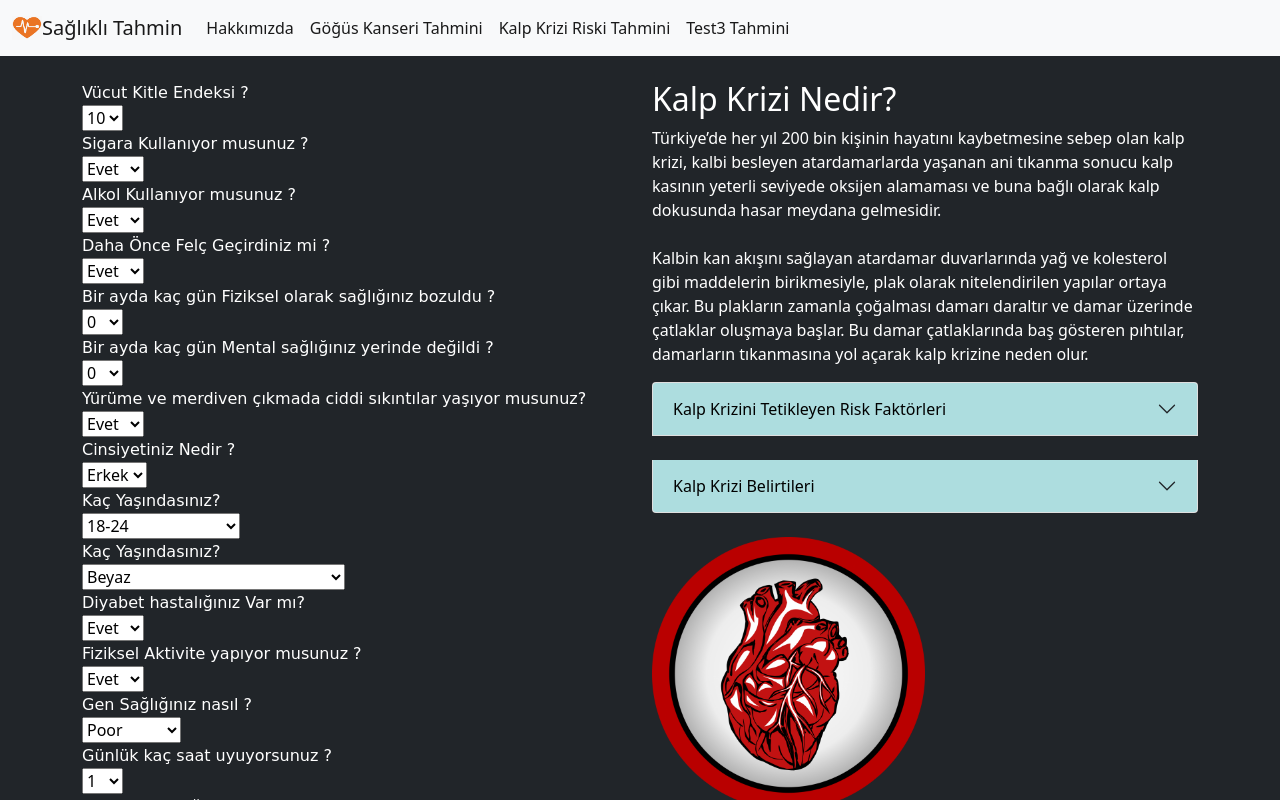
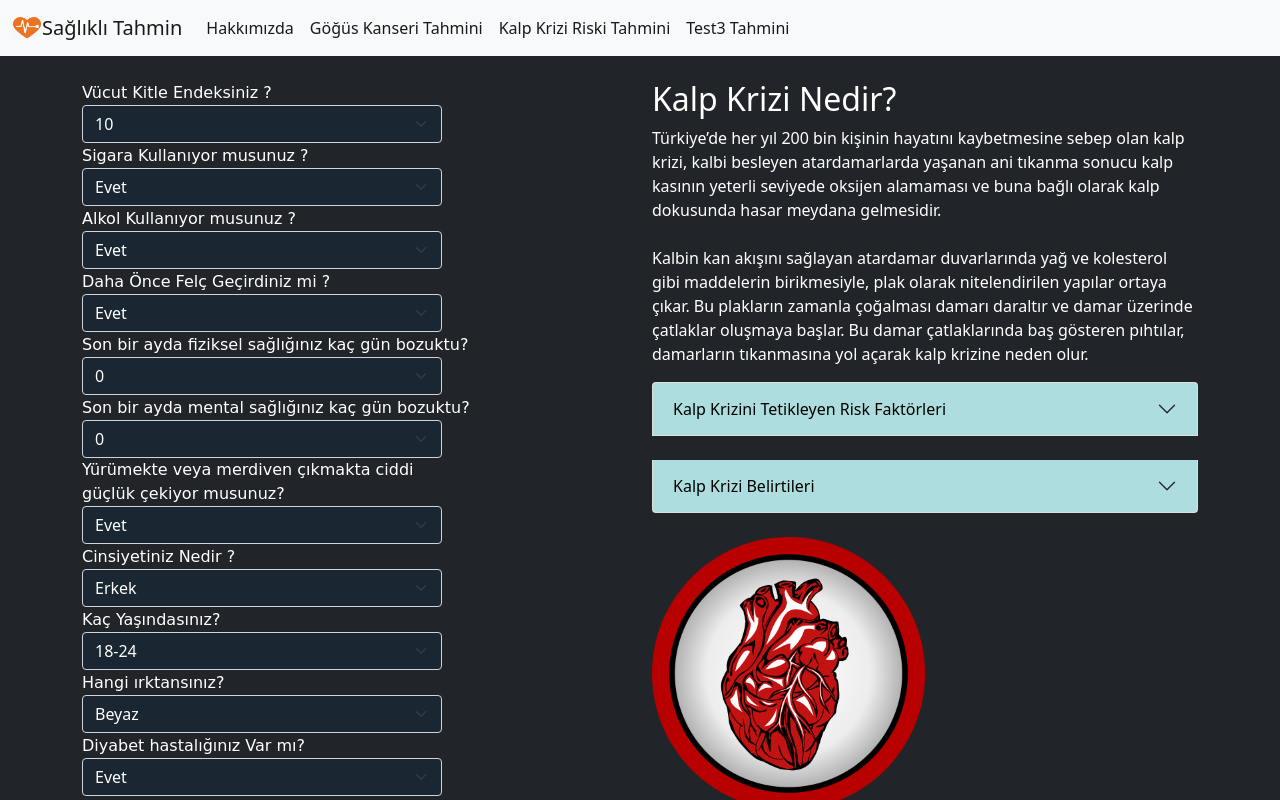
Before and after one commit to berktunc008/health, a Flask app: template templates/heartattack.html in a window 1280 px wide. Shown: the top 800 px of the page. Run offline with Flask 2, Linux system fonts and the light colour scheme; the template is opened without the code that fills it: most values are stand-ins (such as "Sample title", 1, 10 or a date in 2020).

Commit message:
kalp krizi sayfasi düzenlendi

```diff
--- a/templates/heartattack.html
+++ b/templates/heartattack.html
@@ -65,8 +65,8 @@
 <form style="position: absolute;"  method="POST" action="/heart">
     <br>
     <div class="form-group">
-      <label style="font-family:cursive;" for="BMI">Vücut Kitle Endeksi ?</label> <br>
-    <select id="BMI" name="BMI">
+      <label style="font-family:cursive;" for="BMI">Vücut Kitle Endeksiniz ?</label> <br>
+    <select style="background-color: rgba(24, 40, 53, 0.795); color: white; width: 360px;" class="form-select" id="BMI" name="BMI">
       <option value="10">10</option>
       <option value="20">20</option>
     </select>
@@ -75,7 +75,7 @@
 
     <div class="form-group">
     <label style="font-family:cursive;" for="Smoking">Sigara Kullanıyor musunuz ?</label> <br>
-  <select id="Smoking" name="Smoking">
+  <select style="background-color: rgba(24, 40, 53, 0.795); color: white; width: 360px;" class="form-select" id="Smoking" name="Smoking">
     <option value="Evet">Evet</option>
     <option value="Hayır">Hayır</option>
   </select>
@@ -84,7 +84,7 @@
 
 <div class="form-group">
   <label style="font-family:cursive;" for="AlcoholDrinking">Alkol  Kullanıyor musunuz ?</label> <br>
-<select id="Alcohol" name="AlcoholDrinking">
+<select style="background-color: rgba(24, 40, 53, 0.795); color: white; width: 360px;" class="form-select" id="Alcohol" name="AlcoholDrinking">
   <option value="Evet">Evet</option>
   <option value="Hayır">Hayır</option>
 </select>
@@ -93,15 +93,15 @@
 
 <div class="form-group">
   <label style="font-family:cursive;" for="Stroke">Daha Önce Felç Geçirdiniz mi ?</label> <br>
-<select id="Stroke" name="Stroke">
+<select style="background-color: rgba(24, 40, 53, 0.795); color: white; width: 360px;" class="form-select" id="Stroke" name="Stroke">
   <option value="Evet">Evet</option>
   <option value="Hayır">Hayır</option>
 </select>
 <span class="focus"></span>
 </div>
 <div class="form-group">
-  <label style="font-family:cursive;" for="PhysicalHealth">Bir ayda kaç gün Fiziksel olarak sağlığınız bozuldu ?</label> <br>
-<select id="PhysicalHealth" name="PhysicalHealth">
+  <label style="font-family:cursive;" for="PhysicalHealth">Son bir ayda fiziksel sağlığınız kaç gün bozuktu?</label> <br>
+<select style="background-color: rgba(24, 40, 53, 0.795); color: white; width: 360px;" class="form-select" id="PhysicalHealth" name="PhysicalHealth">
   <option value="0">0</option>
   <option value="1">1</option>
   <option value="2">2</option>
@@ -139,8 +139,8 @@
 </div>
 
 <div class="form-group">
-  <label style="font-family:cursive;" for="MentalHealth">Bir ayda kaç gün Mental sağlığınız yerinde değildi ?</label> <br>
-<select id="MentalHealth" name="MentalHealth">
+  <label style="font-family:cursive;" for="MentalHealth">Son bir ayda mental sağlığınız kaç gün bozuktu?</label> <br>
+<select style="background-color: rgba(24, 40, 53, 0.795); color: white; width: 360px;" class="form-select" id="MentalHealth" name="MentalHealth">
   <option value="0">0</option>
   <option value="1">1</option>
   <option value="2">2</option>
@@ -178,8 +178,8 @@
 </div>
 
     <div class="form-group">
-  <label style="font-family:cursive;" for="DiffWalking">Yürüme ve merdiven çıkmada ciddi sıkıntılar yaşıyor musunuz?</label> <br>
-<select id="DiffWalking" name="DiffWalking">
+  <label style="font-family:cursive;" for="DiffWalking">Yürümekte veya merdiven çıkmakta ciddi <br> güçlük çekiyor musunuz?</label> <br>
+<select style="background-color: rgba(24, 40, 53, 0.795); color: white; width: 360px;" class="form-select" id="DiffWalking" name="DiffWalking">
   <option value="Evet">Evet</option>
   <option value="Hayır">Hayır</option>
 
@@ -189,7 +189,7 @@
 
 <div class="form-group">
 <label style="font-family:cursive;" for="Sex">Cinsiyetiniz Nedir ?</label> <br>
-<select id="Sex" name="Sex">
+<select style="background-color: rgba(24, 40, 53, 0.795); color: white; width: 360px;" class="form-select" id="Sex" name="Sex">
 <option value="Erkek">Erkek</option>
 <option value="Kadın">Kadın</option>
 </select>
@@ -198,7 +198,7 @@
 
 <div class="form-group">
   <label style="font-family:cursive;" for="AgeCategory">Kaç Yaşındasınız?</label> <br>
-<select id="AgeCategory" name="AgeCategory">
+<select style="background-color: rgba(24, 40, 53, 0.795); color: white; width: 360px;" class="form-select" id="AgeCategory" name="AgeCategory">
   <option value="18-24">18-24</option>
   <option value="25-29">25-29</option>
   <option value="30-34">30-34</option>
@@ -217,8 +217,8 @@
 </div>
 
 <div class="form-group">
-  <label style="font-family:cursive;" for="Race">Kaç Yaşındasınız?</label> <br>
-<select id="Race" name="Race">
+  <label style="font-family:cursive;" for="Race">Hangi ırktansınız?</label> <br>
+<select style="background-color: rgba(24, 40, 53, 0.795); color: white; width: 360px;" class="form-select" id="Race" name="Race">
   <option value="Beyaz">Beyaz</option>
   <option value="Option 2">Siyah</option>
   <option value="Asyalı">Asyalı</option>
@@ -231,7 +231,7 @@
 
 <div class="form-group">
   <label style="font-family:cursive;" for="Diabetic">Diyabet hastalığınız Var mı?</label> <br>
-<select id="Diabetic" name="Diabetic">
+<select style="background-color: rgba(24, 40, 53, 0.795); color: white; width: 360px;" class="form-select" id="Diabetic" name="Diabetic">
   <option value="Evet">Evet</option>
   <option value="Hayır">Hayır</option>
 </select>
@@ -240,7 +240,7 @@
 
 <div class="form-group">
   <label style="font-family:cursive;" for="PhysicalActivity">Fiziksel Aktivite yapıyor musunuz ?</label> <br>
-<select id="PhysicalActivity" name="PhysicalActivity">
+<select style="background-color: rgba(24, 40, 53, 0.795); color: white; width: 360px;" class="form-select" id="PhysicalActivity" name="PhysicalActivity">
   <option value="Evet">Evet</option>
   <option value="Hayır">Hayır</option>
 
@@ -250,7 +250,7 @@
 
 <div class="form-group">
   <label style="font-family:cursive;" for="GenHealth">Gen Sağlığınız nasıl ?</label> <br>
-<select id="GenHealth" name="GenHealth">
+<select style="background-color: rgba(24, 40, 53, 0.795); color: white; width: 360px;" class="form-select" id="GenHealth" name="GenHealth">
   <option value="Poor">Poor</option>
   <option value="Fair">Fair</option>
   <option value="Good">Good</option>
@@ -263,7 +263,7 @@
 
 <div class="form-group">
   <label style="font-family:cursive;" for="SleepTime">Günlük kaç saat uyuyorsunuz ?</label> <br>
-<select id="SleepTime" name="SleepTime">
+<select style="background-color: rgba(24, 40, 53, 0.795); color: white; width: 360px;" class="form-select" id="SleepTime" name="SleepTime">
   <option value="1">1</option>
   <option value="2">2</option>
   <option value="3">3</option>
@@ -294,7 +294,7 @@
 
 <div class="form-group">
   <label style="font-family:cursive;" for="Asthma">Astım hastalağınız var mı ?</label> <br>
-<select id="Asthma" name="Asthma">
+<select style="background-color: rgba(24, 40, 53, 0.795); color: white; width: 360px;" class="form-select" id="Asthma" name="Asthma">
   <option value="Evet">Evet</option>
   <option value="Hayır">Hayır</option>
 
@@ -304,7 +304,7 @@
 
 <div class="form-group">
   <label style="font-family:cursive;" for="KidneyDisease">Böbrek hastalığınız var mı?</label> <br>
-<select id="KidneyDisease" name="KidneyDisease">
+<select style="background-color: rgba(24, 40, 53, 0.795); color: white; width: 360px;" class="form-select" id="KidneyDisease" name="KidneyDisease">
   <option value="Evet">Evet</option>
   <option value="Hayır">Hayır</option>
 </select>
@@ -313,7 +313,7 @@
 
 <div class="form-group">
   <label style="font-family:cursive;" for="SkinCancer">Daha önce cilt kasneri oldunuz mu ?</label> <br>
-<select id="SkinCancer" name="SkinCancer">
+<select style="background-color: rgba(24, 40, 53, 0.795); color: white; width: 360px;" class="form-select" id="SkinCancer" name="SkinCancer">
   <option value="Evet">Evet</option>
   <option value="Hayır">Hayır</option>
 </select>
@@ -447,12 +447,15 @@
   </div>
 </div>
 </div>
+
+<br>
 <!--footer-->
-<div class="container">
+<div style="margin-top: 50%" class="container">
     <footer class="pt-5 my-5 text-muted border-top">
       Sağlıklı Tahmin · Rıfat İlhan · Berk Tunç · © 2022
     </footer>
   </div>
+
   <script src="https://cdn.jsdelivr.net/npm/bootstrap@5.1.3/dist/js/bootstrap.bundle.min.js" integrity="sha384-ka7Sk0Gln4gmtz2MlQnikT1wXgYsOg+OMhuP+IlRH9sENBO0LRn5q+8nbTov4+1p" crossorigin="anonymous"></script>
 </body>
 
--- a/templates/home.html
+++ b/templates/home.html
@@ -44,7 +44,7 @@
           <h1 class="display-5 fw-bold text-white">Sağlık Tahminleri</h1>
           <div class="col-lg-6 mx-auto">
             <p class="fs-5 mb-4">Bu hizmet aracılığıyla gerekli bilgileri girerek Kalp Krizi Riski Tahmini,
-              Göğüs Kanseri Tahmini, Test3 Tahmini yapabilirsiniz. <br> <br> Hastalar ve hekimler için tasarlanan ve ücretiz olarak kullanabileceğiniz
+              Göğüs Kanseri Tahmini, Test3 Tahmini yapabilirsiniz. <br> <br> Hastalar ve hekimler için tasarlanan ve ücretsiz olarak kullanabileceğiniz
             bu sistem, yüzbinlerce verinin makine öğrenmesi ile işlenmesi sonucunda verdiğiniz bilgiler ışığında size en doğru tahminleri yapacaktır.
           Modellerimize ve metotlarımıza ne kadar güvensekte, buradan alacağınız sonuçların resmi olmadığına dikkat çekerek
         doktorunuza danışmanızı her zaman önerdiğimizi belirtmek isteriz. <br> <br> Dilediğiniz tahminleme aracına aşağıdan ulaşabilirsiniz. <br> Sağlıcakla kalın.</p>
```
